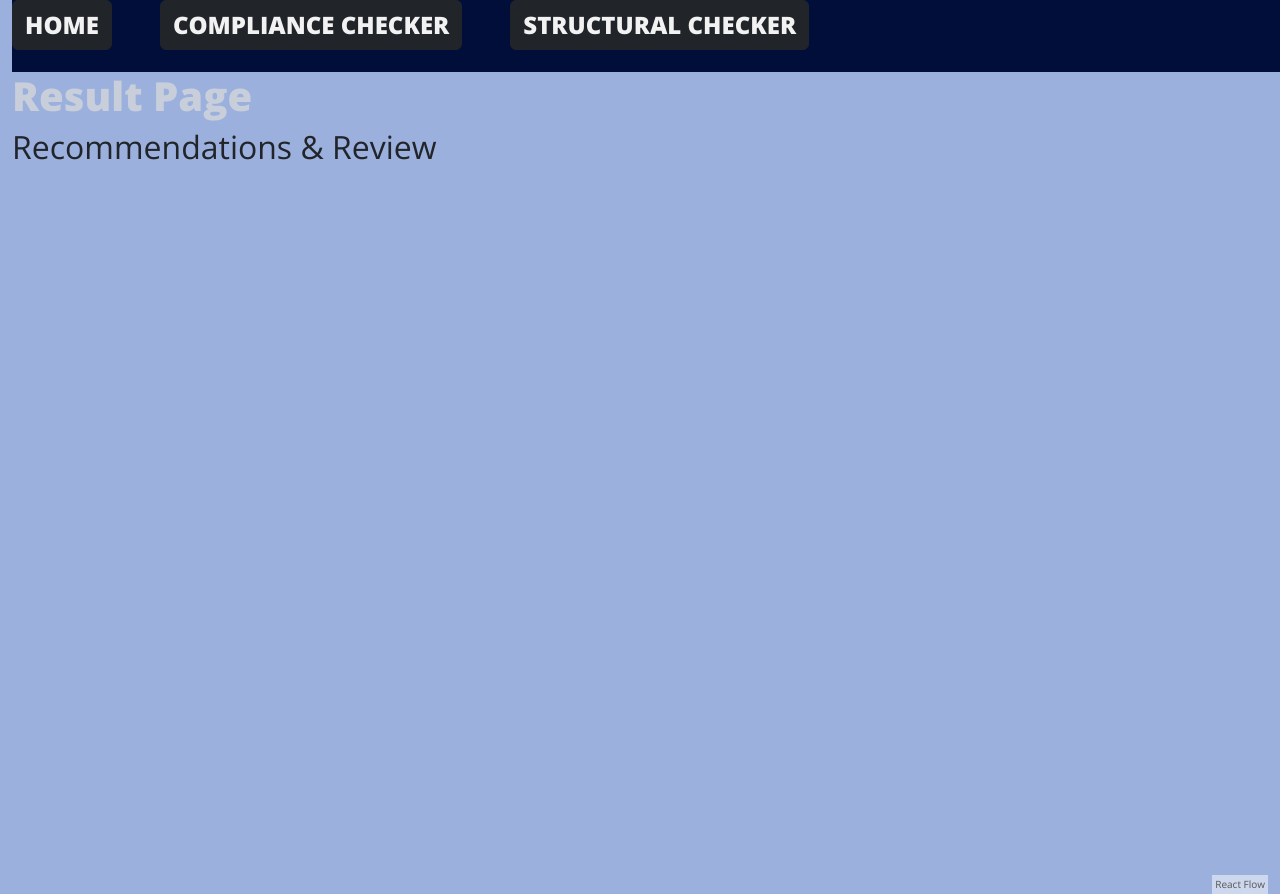
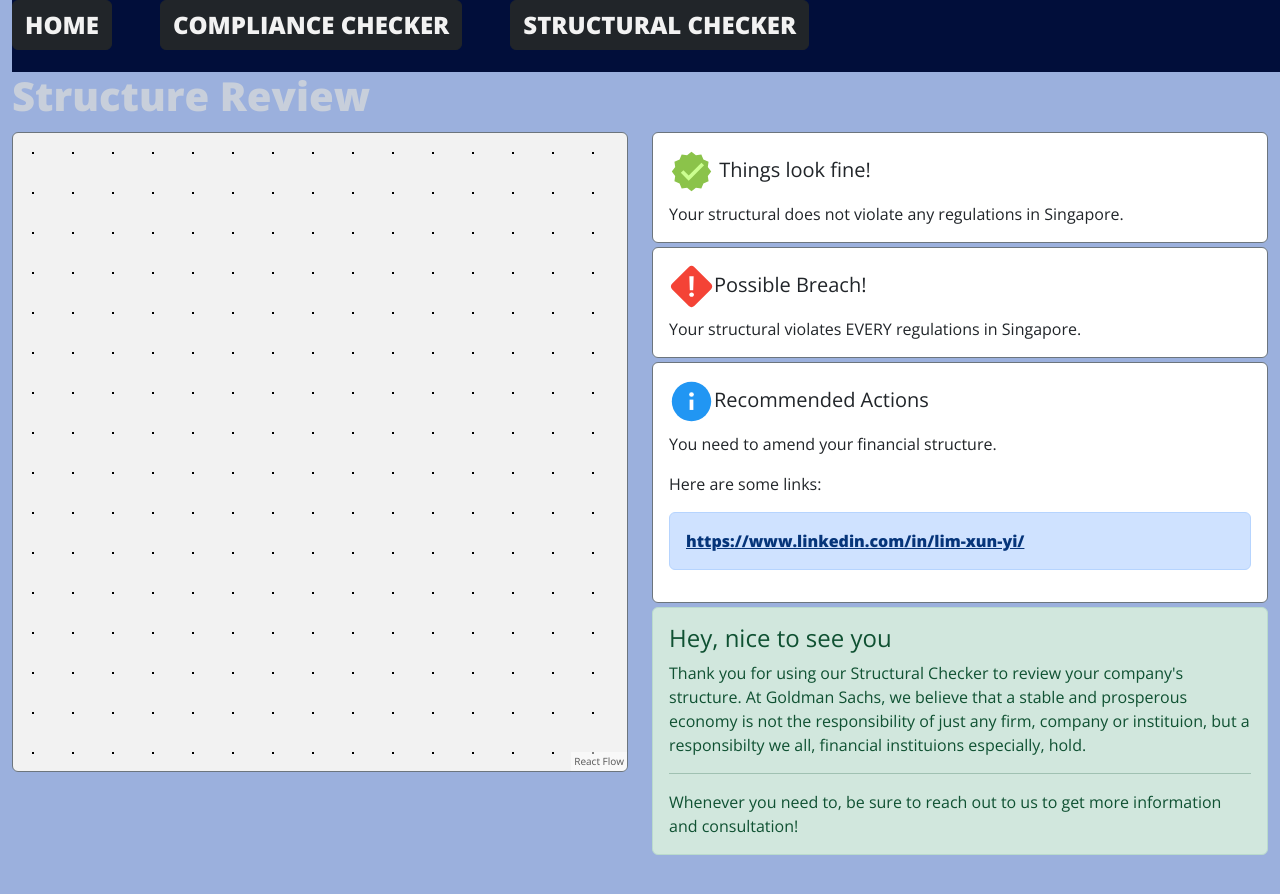
Before and after one commit to peek00/ellipsisTechHack2022, a React (Create React App) app in the folder projectcompliance/: page /structuralresult in a window 1280 px wide. After the commit the page ends 871 px from the top, so only its background shows below. Built offline with nearby package versions, Linux system fonts and the light colour scheme.

Commit message:
Styled StructuralResult page

```diff
--- a/projectcompliance/package.json
+++ b/projectcompliance/package.json
@@ -11,6 +11,7 @@
     "react-bootstrap": "^2.5.0",
     "react-dom": "^18.2.0",
     "react-flow-renderer": "^10.3.16",
+    "react-icons": "^4.4.0",
     "react-router-dom": "^6.3.0",
     "react-scripts": "5.0.1",
     "web-vitals": "^2.1.4"
--- a/projectcompliance/src/component/reactFlowDisplayOnly.jsx
+++ b/projectcompliance/src/component/reactFlowDisplayOnly.jsx
@@ -4,6 +4,12 @@ import ReactFlow, {
 import CustomNode from "./customNode";
 import "./customNode.css";
 
+//Bootstrap
+import { Row, Col } from "react-bootstrap";
+import Card from "react-bootstrap/Card";
+import Button from "react-bootstrap/Button";
+import {FcApproval, FcHighPriority, FcInfo} from "react-icons/fc";
+import Alert from 'react-bootstrap/Alert';
 
 
 const nodeTypes = { customNode: CustomNode };
@@ -36,14 +42,57 @@ function FlowDisplay(propNodes, propEdges) {
 
   return (
     <Fragment>
-      <ReactFlow
+        <Row>
+          <Col lg={6}>
+            <ReactFlow className="Canvas mt-1 border border-secondary rounded"
               nodes={nodes}
               edges={edges}
               defaultEdgeOptions={defaultEdgeOptions}
-        style={{ width: "100%", height: "90vh" }}
+              style={{ width: "100%", height: "80vh" }}
               nodeTypes={nodeTypes}
               fitView
             />
+          </Col>
+          <Col lg={6}>
+            <Card className="mt-1 border border-secondary">
+              <Card.Body>
+                <Card.Title><FcApproval size={45}/> Things look fine!</Card.Title>
+                <Card.Text>Your structural does not violate any regulations in Singapore.</Card.Text>
+              </Card.Body>
+            </Card>
+            <Card className="mt-1 border border-secondary">
+              <Card.Body>
+                <Card.Title><FcHighPriority size={45}/>Possible Breach!</Card.Title>
+                <Card.Text>Your structural violates EVERY regulations in Singapore.</Card.Text>
+              </Card.Body>
+            </Card>
+            <Card className="mt-1 border border-secondary">
+              <Card.Body>
+                <Card.Title><FcInfo size={45}/>Recommended Actions</Card.Title>
+                <Card.Text>You need to amend your financial structure.</Card.Text>
+                <Card.Text> Here are some links:</Card.Text>
+                <Alert>
+                  <Alert.Link href="https://www.linkedin.com/in/lim-xun-yi/">https://www.linkedin.com/in/lim-xun-yi/</Alert.Link>
+                </Alert>
+              </Card.Body>
+            </Card>
+            <Alert variant="success mt-1">
+              <Alert.Heading>Hey, nice to see you</Alert.Heading>
+              <p>
+                Thank you for using our Structural Checker to review your company's structure.
+                At Goldman Sachs, we believe that a stable and prosperous economy is not the responsibility
+                of just any firm, company or instituion, but a responsibilty we all, financial instituions especially,
+                hold.
+              </p>
+              <hr />
+              <p className="mb-0">
+                Whenever you need to, be sure to reach out to us to get more information and consultation!
+              </p>
+            </Alert>
+          </Col>
+
+
+        </Row>
     </Fragment>
   );
 }
--- a/projectcompliance/src/page/StructuralResult.js
+++ b/projectcompliance/src/page/StructuralResult.js
@@ -12,9 +12,7 @@ function StructuralResult() {
     return (
         <div>
             <NavBar/>
-            <h1>Result Page</h1>
-            <h1></h1>
-            <h2> Recommendations & Review</h2>
+            <h1>Structure Review</h1>
             <FlowDisplay propNodes={nodesData} propEdges={edgesData}/>
         </div>
     );
```
Also changed, not shown: 1 other file (tests, documents, lock files or other folders). Lines whose indentation alone changed are shown as unchanged.
